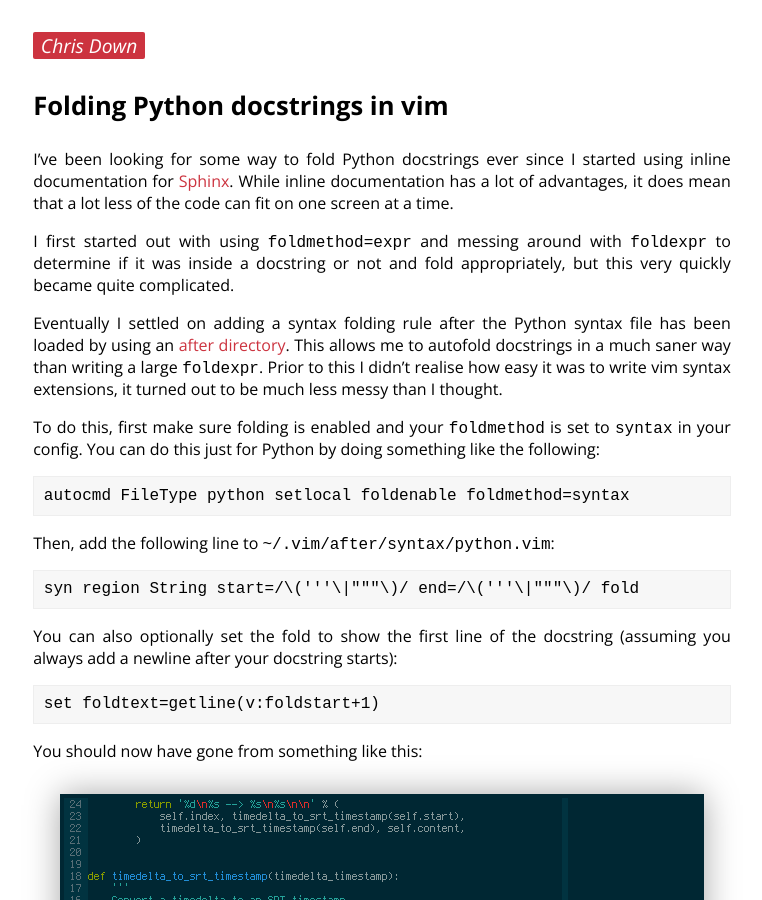
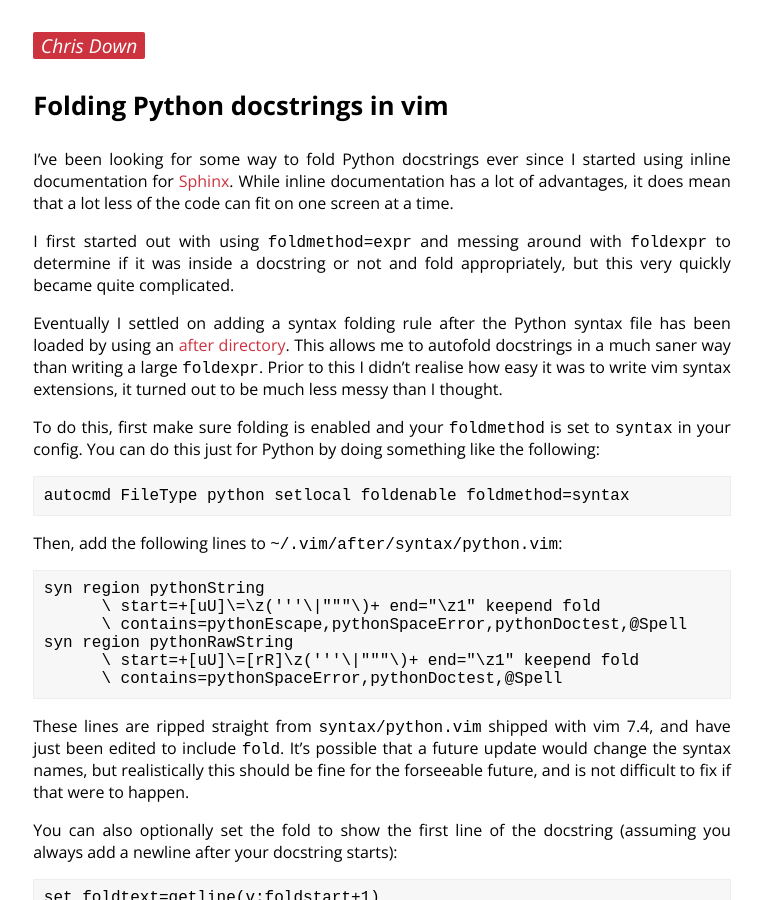
Before and after one commit to cdown/chrisdown.name, a Jekyll site: the page built from _posts/2015-02-26-folding-python-docstrings-in-vim.md, in a window 1280 px wide and 900 px high. Shown: the whole window, without its empty margins (258-1020 px from the left). Built offline with Jekyll 4.4.1, drawn with Linux system fonts in a browser that asks for light colours; some web fonts are replaced.

Commit message:
Use python.vim syntax codes in folding post

```diff
--- a/_posts/2015-02-26-folding-python-docstrings-in-vim.md
+++ b/_posts/2015-02-26-folding-python-docstrings-in-vim.md
@@ -24,9 +24,19 @@ like the following:
 
     autocmd FileType python setlocal foldenable foldmethod=syntax
 
-Then, add the following line to `~/.vim/after/syntax/python.vim`:
+Then, add the following lines to `~/.vim/after/syntax/python.vim`:
 
-    syn region String start=/\('''\|"""\)/ end=/\('''\|"""\)/ fold
+    syn region pythonString
+          \ start=+[uU]\=\z('''\|"""\)+ end="\z1" keepend fold
+          \ contains=pythonEscape,pythonSpaceError,pythonDoctest,@Spell
+    syn region pythonRawString
+          \ start=+[uU]\=[rR]\z('''\|"""\)+ end="\z1" keepend fold
+          \ contains=pythonSpaceError,pythonDoctest,@Spell
+
+These lines are ripped straight from `syntax/python.vim` shipped with vim 7.4,
+and have just been edited to include `fold`. It's possible that a future update
+would change the syntax names, but realistically this should be fine for the
+forseeable future, and is not difficult to fix if that were to happen.
 
 You can also optionally set the fold to show the first line of the docstring
 (assuming you always add a newline after your docstring starts):
```
